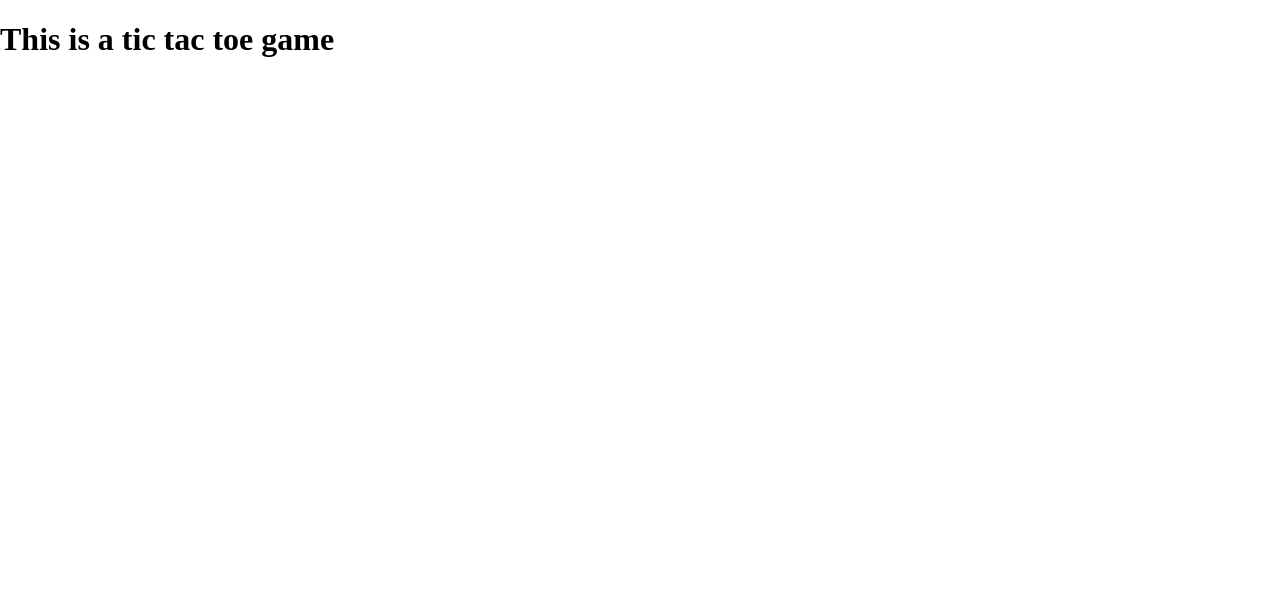
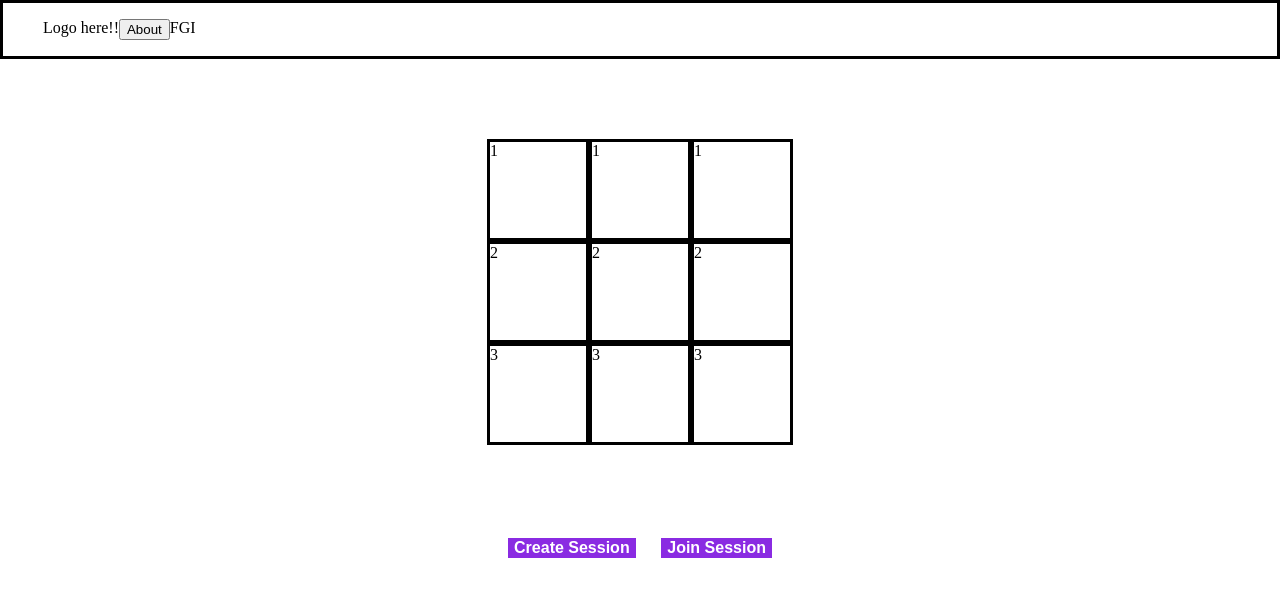
Before and after one commit to Hnaro/XsoticZone-project, an Angular app: page / in a window 1280 px wide. Shown: the top 596 px of the page. Built offline with nearby package versions, Linux system fonts and the light colour scheme.

Commit message:
updated app

```diff
--- a/src/app/app.component.css
+++ b/src/app/app.component.css
@@ -0,0 +1,14 @@
+#buttons-container {
+    width: fit-content;
+    margin: 0 auto;
+    padding: 0;
+    margin-top: 5em;
+}
+#buttons-container button {
+    margin: 0.8em;
+    font-weight: bolder;
+    font-size: 1em;
+    border: 0;
+    color: white;
+    background-color: blueviolet;
+}
--- a/src/app/app.component.html
+++ b/src/app/app.component.html
@@ -1 +1,8 @@
-<h1>This is a tic tac toe game</h1>
+<app-header></app-header>
+<div id="outer-container">
+    <app-tictactoe-board></app-tictactoe-board>
+    <div id="buttons-container">
+        <button>Create Session</button>
+        <button>Join Session</button>
+    </div>
+</div>
--- a/src/app/app.module.ts
+++ b/src/app/app.module.ts
@@ -6,11 +6,15 @@ import { AppComponent } from './app.component';
 import { HttpClientModule } from '@angular/common/http'
 import { BackendServiceService } from './services/backend-service.service';
 import { HeaderComponent } from './components/header/header.component';
+import { TictactoeBoardComponent } from './components/tictactoe-board/tictactoe-board.component';
+import { TictactoeboxComponent } from './components/tictactoebox/tictactoebox.component';
 
 @NgModule({
   declarations: [
     AppComponent,
-    HeaderComponent
+    HeaderComponent,
+    TictactoeBoardComponent,
+    TictactoeboxComponent
   ],
   imports: [
     BrowserModule,
--- a/src/app/components/header/header.component.css
+++ b/src/app/components/header/header.component.css
@@ -0,0 +1,11 @@
+#header-container {
+    width: 100% auto;
+    border: 0.2em solid black;
+}
+nav ul {
+    display: flex;
+    list-style-type: none;
+}
+#links-icon-container {
+    display: flex;
+}
--- a/src/app/components/header/header.component.html
+++ b/src/app/components/header/header.component.html
@@ -1,13 +1,13 @@
 <header id="header-container">
     <nav>
         <ul>
-            <li>Home</li>
-            <li>About</li>
+            <li id="logo-container">Logo here!!</li>
+            <li><button>About</button></li>
             <li>
-                <div>
-                    <div id="facebook-icon"></div>
-                    <div id="github-icon"></div>
-                    <div id="instagram-icon"></div>
+                <div id="links-icon-container">
+                    <div id="facebook-icon">F</div>
+                    <div id="github-icon">G</div>
+                    <div id="instagram-icon">I</div>
                 </div>
             </li>
         </ul>
--- /dev/null
+++ b/src/app/components/tictactoe-board/tictactoe-board.component.css
@@ -0,0 +1,9 @@
+#tictactoeboard-container {
+    width: fit-content;
+    margin: 0 auto;
+    margin-top: 5em;
+    padding: 0;
+}
+.row-container {
+    display: flex;
+}
--- /dev/null
+++ b/src/app/components/tictactoe-board/tictactoe-board.component.html
@@ -0,0 +1,7 @@
+<div id="tictactoeboard-container">
+    <div *ngFor="let count of rowCount, let i=index" class="row-container">
+        <app-tictactoebox [rowId]="i+1"></app-tictactoebox>
+        <app-tictactoebox [rowId]="i+1"></app-tictactoebox>
+        <app-tictactoebox [rowId]="i+1"></app-tictactoebox>
+    </div>
+</div>
--- /dev/null
+++ b/src/app/components/tictactoe-board/tictactoe-board.component.ts
@@ -0,0 +1,19 @@
+import { Component, OnInit, Input } from '@angular/core';
+
+@Component({
+  selector: 'app-tictactoe-board',
+  templateUrl: './tictactoe-board.component.html',
+  styleUrls: ['./tictactoe-board.component.css']
+})
+export class TictactoeBoardComponent implements OnInit {
+  rowCount = new Array(3);
+  @Input() currentUser: string | undefined;
+  @Input() currentUserUUID: any;
+  constructor() {
+
+  }
+
+  ngOnInit(): void {
+
+  }
+}
--- /dev/null
+++ b/src/app/components/tictactoebox/tictactoebox.component.css
@@ -0,0 +1,5 @@
+#tictactoebox-container {
+    border: 0.2em solid black;
+    width: 6em;
+    height: 6em;
+}
--- /dev/null
+++ b/src/app/components/tictactoebox/tictactoebox.component.html
@@ -0,0 +1 @@
+<div (click)="onClick()" id="tictactoebox-container">{{rowId}}</div>
--- /dev/null
+++ b/src/app/components/tictactoebox/tictactoebox.component.ts
@@ -0,0 +1,15 @@
+import { Component, Input } from '@angular/core';
+
+@Component({
+  selector: 'app-tictactoebox',
+  templateUrl: './tictactoebox.component.html',
+  styleUrls: ['./tictactoebox.component.css']
+})
+export class TictactoeboxComponent {
+  @Input() rowId: number | undefined;
+  @Input() value: string = "";
+
+  onClick() {
+
+  }
+}
```
Also changed, not shown: 2 other files (tests, documents, lock files or other folders).
